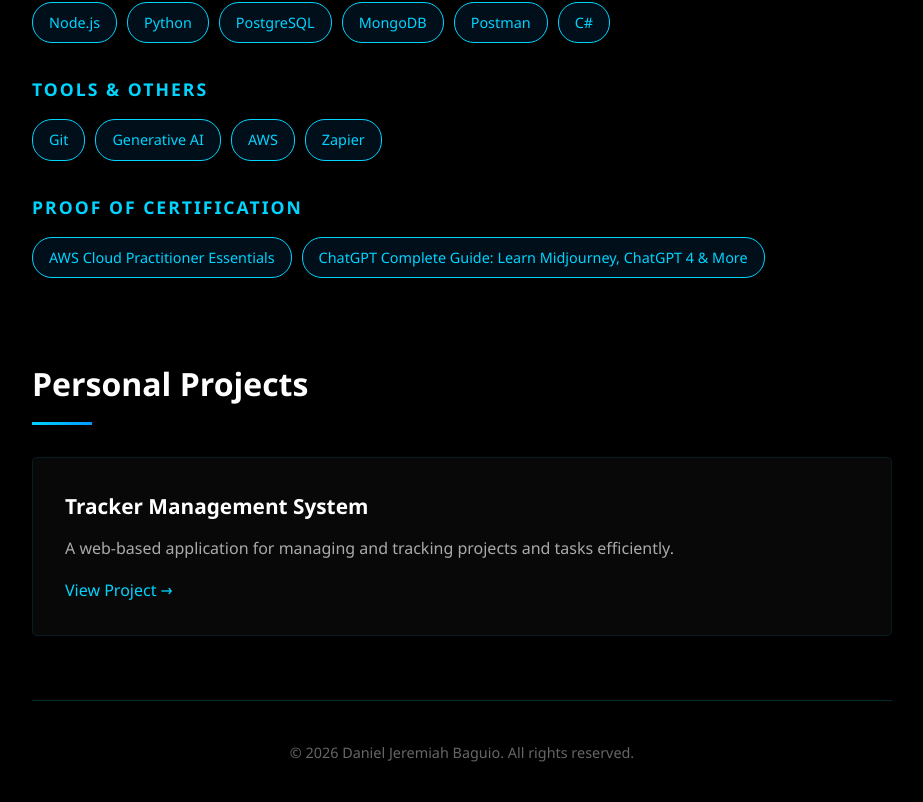
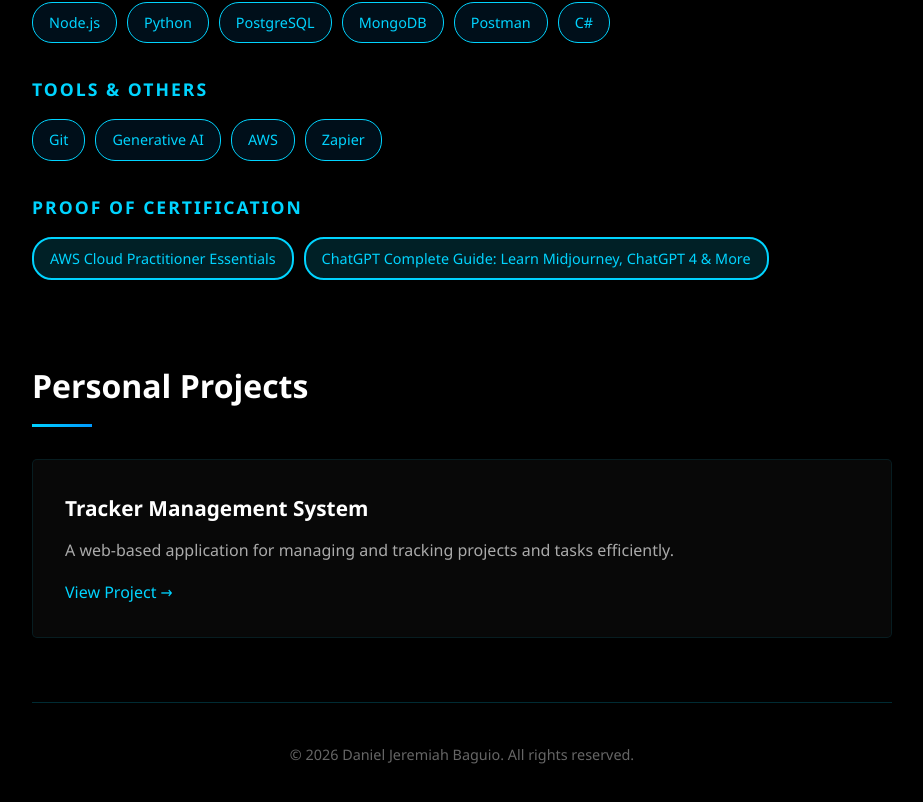
Before and after one commit to BaguioDaniel/Portfolio, a React (Vite) app in the folder Portfolio/: page / in a window 1280 px wide. Shown: the part 1979-2781 px from the top of the page, without its empty margins (178-1101 px from the left). Built offline with nearby package versions, Linux system fonts and the light colour scheme; no server answers.

Commit message:
Commit #17 | Adjusted formatting
Clearer indication that button is clickable and format of the timeline section

```diff
--- a/Portfolio/src/styles/Home.css
+++ b/Portfolio/src/styles/Home.css
@@ -270,6 +270,37 @@ body {
     box-shadow: 0 5px 15px rgba(0, 212, 255, 0.2);
 }
 
+/* CERTIFICATION LINKS */
+a.skill-tag {
+    cursor: pointer;
+    text-decoration: none;
+    background: rgba(0, 212, 255, 0.15);
+    border: 2px solid #00d4ff;
+    position: relative;
+    overflow: hidden;
+}
+
+a.skill-tag::after {
+    content: '';
+    position: absolute;
+    bottom: 0;
+    left: -100%;
+    width: 100%;
+    height: 2px;
+    background: #00d4ff;
+    transition: left 0.3s ease;
+}
+
+a.skill-tag:hover {
+    background: rgba(0, 212, 255, 0.25);
+    transform: translateY(-3px);
+    box-shadow: 0 8px 20px rgba(0, 212, 255, 0.3);
+}
+
+a.skill-tag:hover::after {
+    left: 0;
+}
+
 /* PROJECTS SECTION */
 .projects {
     margin-bottom: 60px;
--- a/Portfolio/src/styles/Timeline.css
+++ b/Portfolio/src/styles/Timeline.css
@@ -68,6 +68,11 @@
   padding-top: 0.5rem;
 }
 
+.timeline-content {
+  text-align: center;
+  flex: 1;
+}
+
 .timeline-content h3 {
   font-size: 1.3rem;
   color: #ffffff;
```
